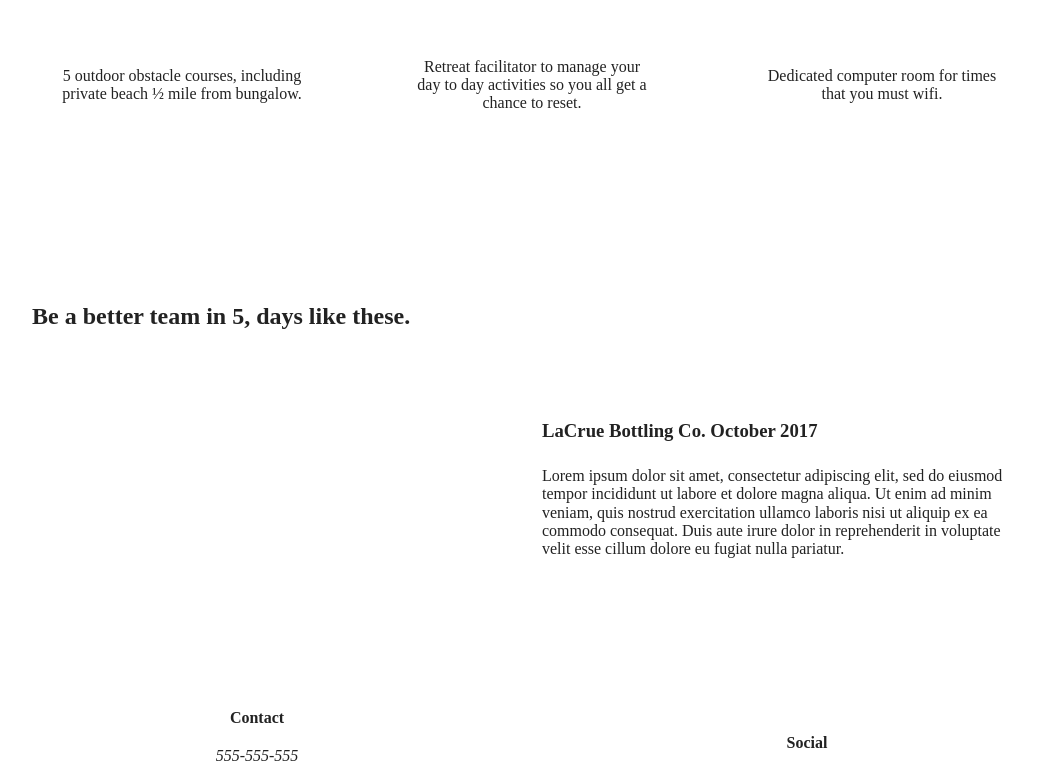
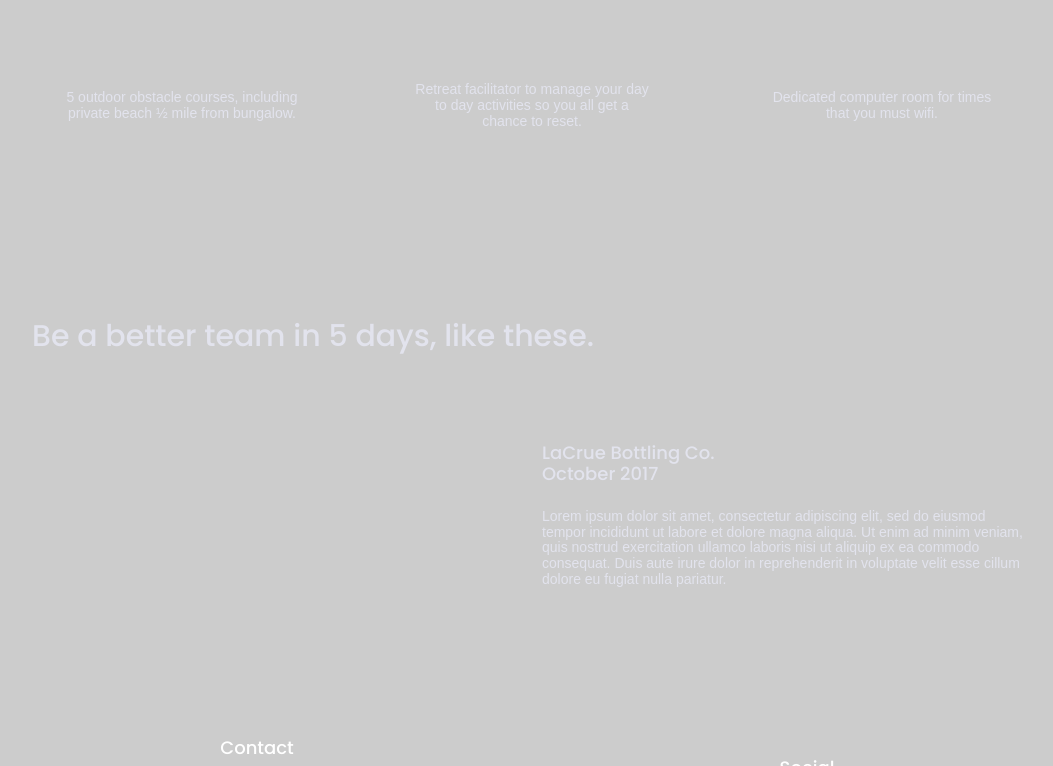
Before and after one commit to theMAXdeveloper/unplugged-website, a website built with Parcel: page index.html in a window 1280 px wide. Shown: the part 1250-2016 px from the top of the page, without its empty margins (108-1161 px from the left). Built offline with nearby package versions, Linux system fonts and the light colour scheme.

Commit message:
Implemented text styles

```diff
--- a/css/main.css
+++ b/css/main.css
@@ -87,7 +87,11 @@ textarea {
    Author's custom styles
    ========================================================================== */
 
-  /* -------------------- Base Header / Footer Styles --------------------- */
+  /* -------------------- Base Styles --------------------- */
+
+html {
+  font-size: 16px;
+}
 
 header,
 footer {
@@ -97,6 +101,66 @@ footer {
   flex-flow: row wrap;
 
 }
+
+body {
+  font-family: 'open-sans', sans-serif;
+  font-size: 1em;
+  line-height: 1.125;
+  color: #e2e3ed;
+  background-color: rgba(0, 0, 0, 0.2);
+}
+
+ul, ol {
+  list-style: none;
+  font-size: 1.125em;
+}
+
+a {
+  color: #e2e3ed;
+  text-decoration: none;
+}
+
+h1 {
+  font-family: 'poppins', sans-serif;
+  font-size: 2.25em;
+  font-weight: 400;
+}
+
+h2 {
+  font-family: 'poppins', sans-serif;
+  font-size: 1.875em;
+  color: #e2e3ed;
+  font-weight: 400;
+}
+
+h3, h4 {
+  font-family: 'poppins', sans-serif;
+  font-size: 1.125em;
+  color: #e2e3ed;
+  font-weight: 400;
+}
+
+p {
+  font-size: 0.875em;
+}
+
+img {
+
+}
+
+figure {
+
+}
+
+address {
+  font-size: 0.875em;
+  font-style: normal;
+}
+
+.content-wrapper {
+
+}
+
 
   /* --- Header Styles --- */
 
@@ -135,13 +199,10 @@ header nav ul {
   padding: 0;
 }
 
-header nav li {
-  list-style: none;
-}
 
 header nav a {
-  color: #000;
-  text-decoration: none;
+  text-transform: uppercase;
+  font-weight: bold;
 }
 
 
@@ -220,6 +281,7 @@ section.features {
 }
 
 .features h2 {
+  max-width: 95%;
   margin: 0;
 }
 
@@ -231,7 +293,7 @@ div.features-items {
 }
 
 .features article {
-  width: 53%;
+  width: 58%;
 }
 
 p.fontawesome-icon {
@@ -240,6 +302,7 @@ p.fontawesome-icon {
 
 p.features-item-description {
   margin: 0;
+  text-align: center;
 }
 
 section.reviews {
@@ -253,6 +316,9 @@ section.reviews {
   margin: 55px 0 45px;
 }
 
+.reviews h2 {
+
+}
 
 .reviews article {
 
@@ -267,12 +333,12 @@ section.reviews {
 }
 
 .reviews h3 {
-  width: 50%;
-  margin: 0 0 25px ;
+  width: 70%;
+  margin: 0;
 }
 
 .reviews p {
-  margin: 0;
+  margin: 25px 0 0;
 }
 
 
@@ -347,8 +413,13 @@ section.faq {
   margin: 50px 0;
 }
 
+
 .faq h2, h3 {
   margin: 0;
+}
+
+.faq h2 {
+  text-transform: capitalize;
 }
 
 .faq div.faq-content {
@@ -363,7 +434,7 @@ section.faq {
   /* --- Footer Styles --- */
 
 footer {
-
+  color: white;
 }
 
 footer .content-wrapper {
@@ -376,6 +447,7 @@ footer .footer-content {
 }
 
 footer h4 {
+  color: white;
   margin: 0px;
 }
 
--- a/index.html
+++ b/index.html
@@ -18,6 +18,9 @@
 
   <link rel="stylesheet" href="css/normalize.css">
   <link rel="stylesheet" href="css/main.css">
+
+  <!--- Google Fonts --->
+  <link href="https://fonts.googleapis.com/css?family=Open+Sans:400,700|Poppins:500,700" rel="stylesheet">
 
   <meta name="theme-color" content="#fafafa">
 </head>
@@ -115,11 +118,12 @@
 
     <section class="reviews">
       <div class="content-wrapper">
-        <h2>Be a better team in 5, days like these.</h2>
+        <h2>Be a better team in 5 days, like these.</h2>
         <article>
           <img src="#" alt="">
           <div>
-            <h3>LaCrue Bottling Co. October 2017</h3>
+            <h3>LaCrue Bottling Co. </h3>
+            <h3>October 2017</h3>
             <p>
               Lorem ipsum dolor sit amet, consectetur adipiscing elit, sed do eiusmod tempor incididunt ut labore et dolore magna aliqua. Ut enim ad minim veniam, quis nostrud exercitation ullamco laboris nisi ut aliquip ex ea commodo consequat. Duis aute irure dolor in reprehenderit in voluptate velit esse cillum dolore eu fugiat nulla pariatur.
             </p>
```
Also changed, not shown: about/index.html (+3 -0 lines), faq/index.html (+3 -0 lines).
